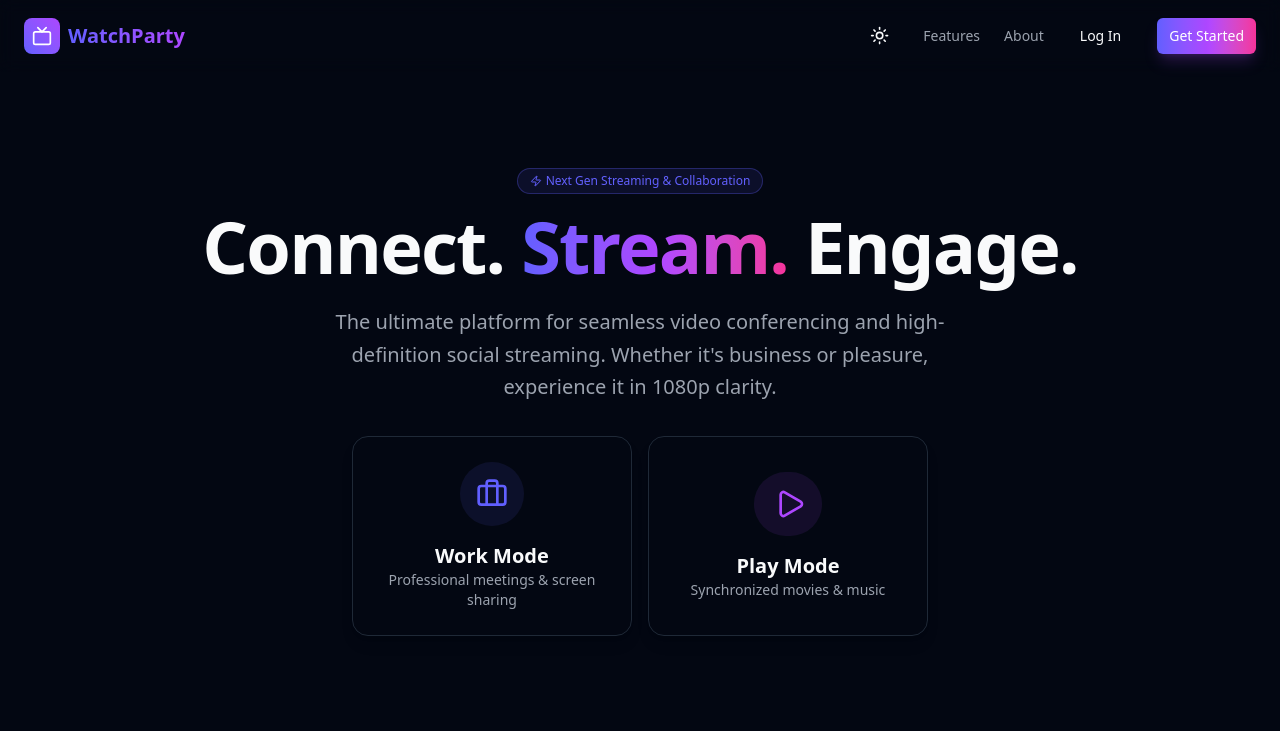
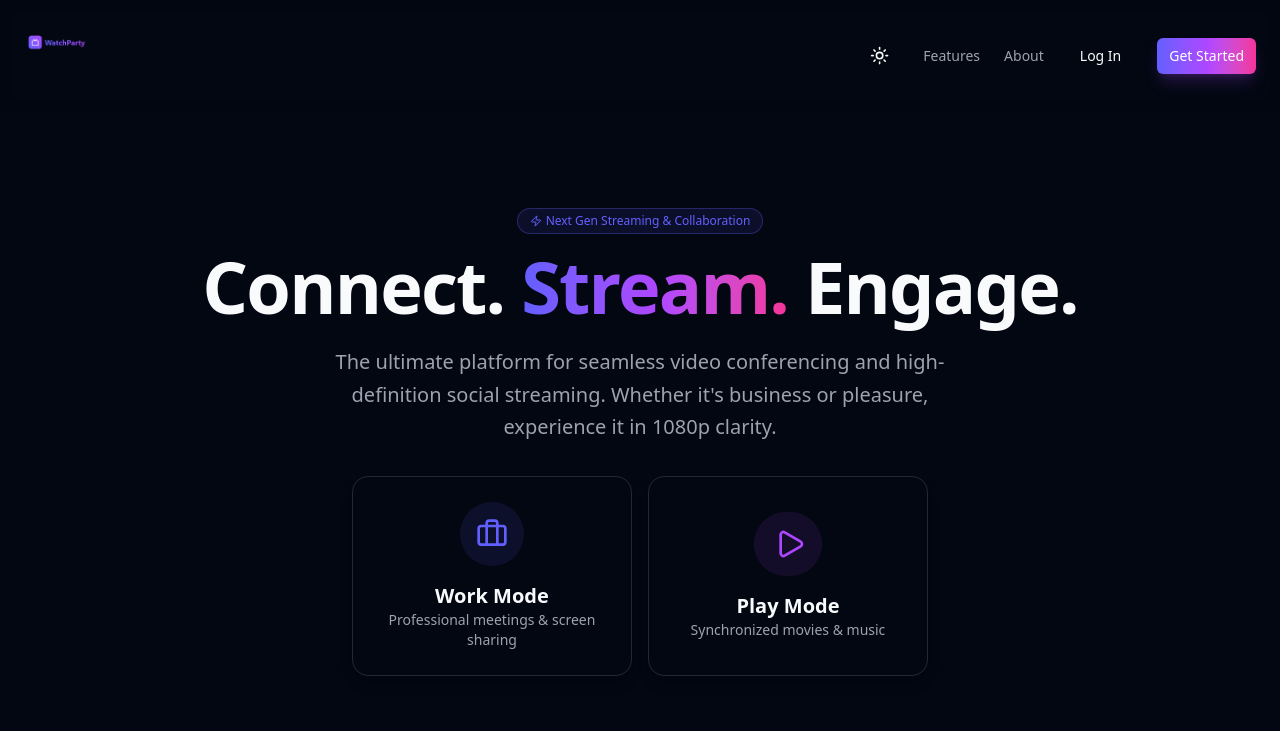
Before and after one commit to Gaurav-Sharma-007/Huddle, a Next.js app: page / in a window 1280 px wide. Shown: the top 731 px of the page. Built offline with nearby package versions, Linux system fonts and the light colour scheme.

Commit message:
chore: remove brand text and resize logo

```diff
--- a/app/dashboard/layout.tsx
+++ b/app/dashboard/layout.tsx
@@ -15,11 +15,8 @@ export default function DashboardLayout({ children }: { children: React.ReactNod
             {/* Sidebar - Desktop */}
             <aside className="w-64 border-r border-border bg-card/50 backdrop-blur-xl hidden md:flex flex-col">
                 <div className="p-6">
-                    <Link href="/" className="flex items-center gap-2">
-                        <div className="bg-gradient-to-tr from-indigo-500 to-purple-500 p-1.5 rounded-lg">
-                            <Video className="w-5 h-5 text-white" />
-                        </div>
-                        <span className="font-bold text-lg">WatchParty</span>
+                    <Link href="/" className="flex items-center justify-center p-2">
+                        <img src="/logo.png" alt="Huddle Logo" className="w-16 h-16 object-contain" />
                     </Link>
                 </div>
 
@@ -53,8 +50,8 @@ export default function DashboardLayout({ children }: { children: React.ReactNod
             {/* Main Content */}
             <main className="flex-1 overflow-y-auto relative">
                 {/* Mobile Header Placeholder */}
-                <header className="md:hidden flex items-center p-4 border-b bg-card">
-                    <span className="font-bold">WatchParty</span>
+                <header className="md:hidden flex items-center p-4 border-b bg-card gap-2">
+                    <img src="/logo.png" alt="Huddle Logo" className="w-10 h-10 object-contain" />
                 </header>
                 <div className="p-6 md:p-8 max-w-7xl mx-auto">
                     {children}
--- a/app/page.tsx
+++ b/app/page.tsx
@@ -17,13 +17,8 @@ export default function Home() {
 
       {/* Navigation */}
       <nav className="flex items-center justify-between px-6 py-4 max-w-7xl mx-auto backdrop-blur-sm sticky top-0 z-50">
-        <div className="flex items-center gap-2">
-          <div className="bg-gradient-to-tr from-indigo-500 to-purple-500 p-2 rounded-lg">
-            <Tv className="w-5 h-5 text-white" />
-          </div>
-          <span className="text-xl font-bold bg-clip-text text-transparent bg-gradient-to-r from-indigo-500 to-purple-500">
-            WatchParty
-          </span>
+        <div className="flex items-center">
+          <img src="/logo.png" alt="Huddle Logo" className="w-20 h-20 object-contain" />
         </div>
 
         <div className="flex items-center gap-6">
```
Also changed, not shown: public/logo.png (added).
